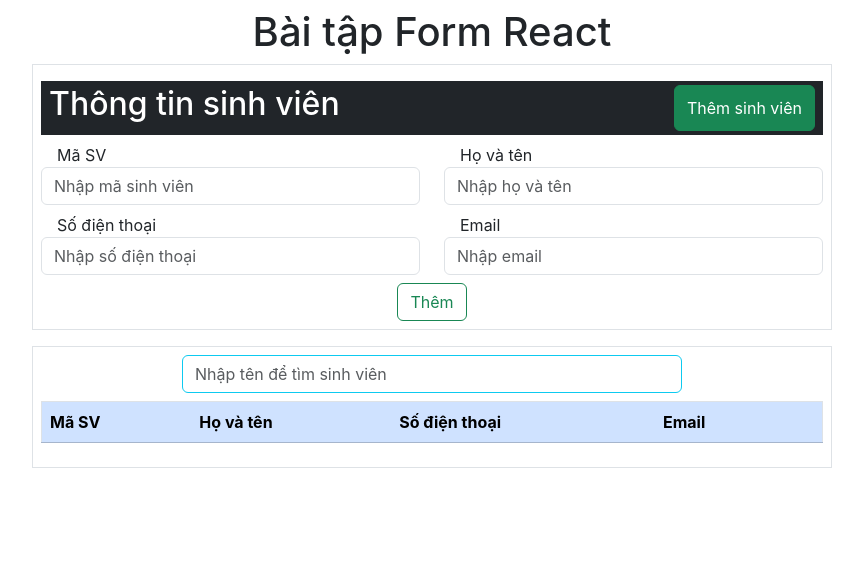
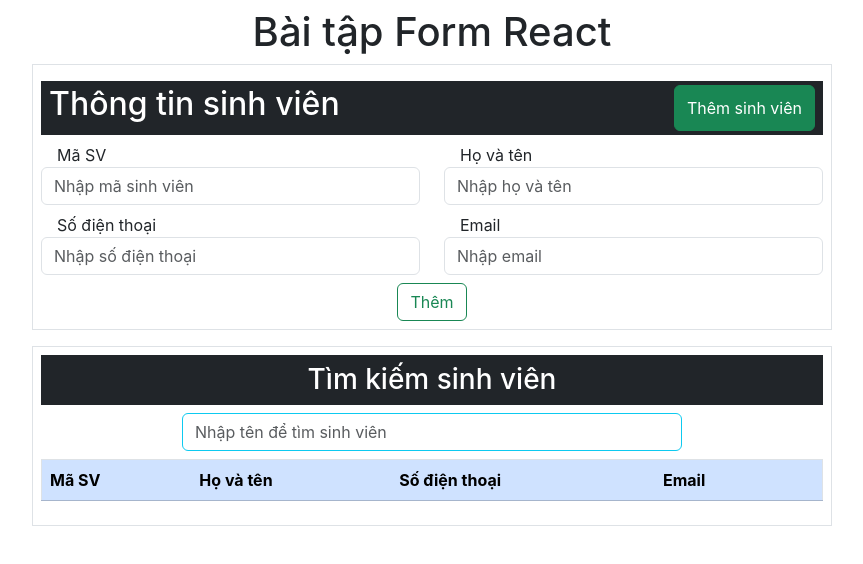
Before and after one commit to RB-Khang/Baitap-ReactForm-VinhKhang, a React (Create React App) app: page / in a window 1280 px wide. Shown: the top 564 px of the page, without its empty margins (208-1071 px from the left). Built offline with nearby package versions, Linux system fonts and the light colour scheme.

Commit message:
edit layout

```diff
--- a/src/BTForm/Component/FormTable.jsx
+++ b/src/BTForm/Component/FormTable.jsx
@@ -25,6 +25,7 @@ const FormTable = (pros) => {
   }, [studentList]);
   return (
     <div className="container mt-3 border p-2 ">
+      <h3 className="text-center bg-dark text-white p-2">Tìm kiếm sinh viên</h3>
       <div className="d-flex justify-content-center">
         <input
           className="form-control mb-2 border-info"
```
